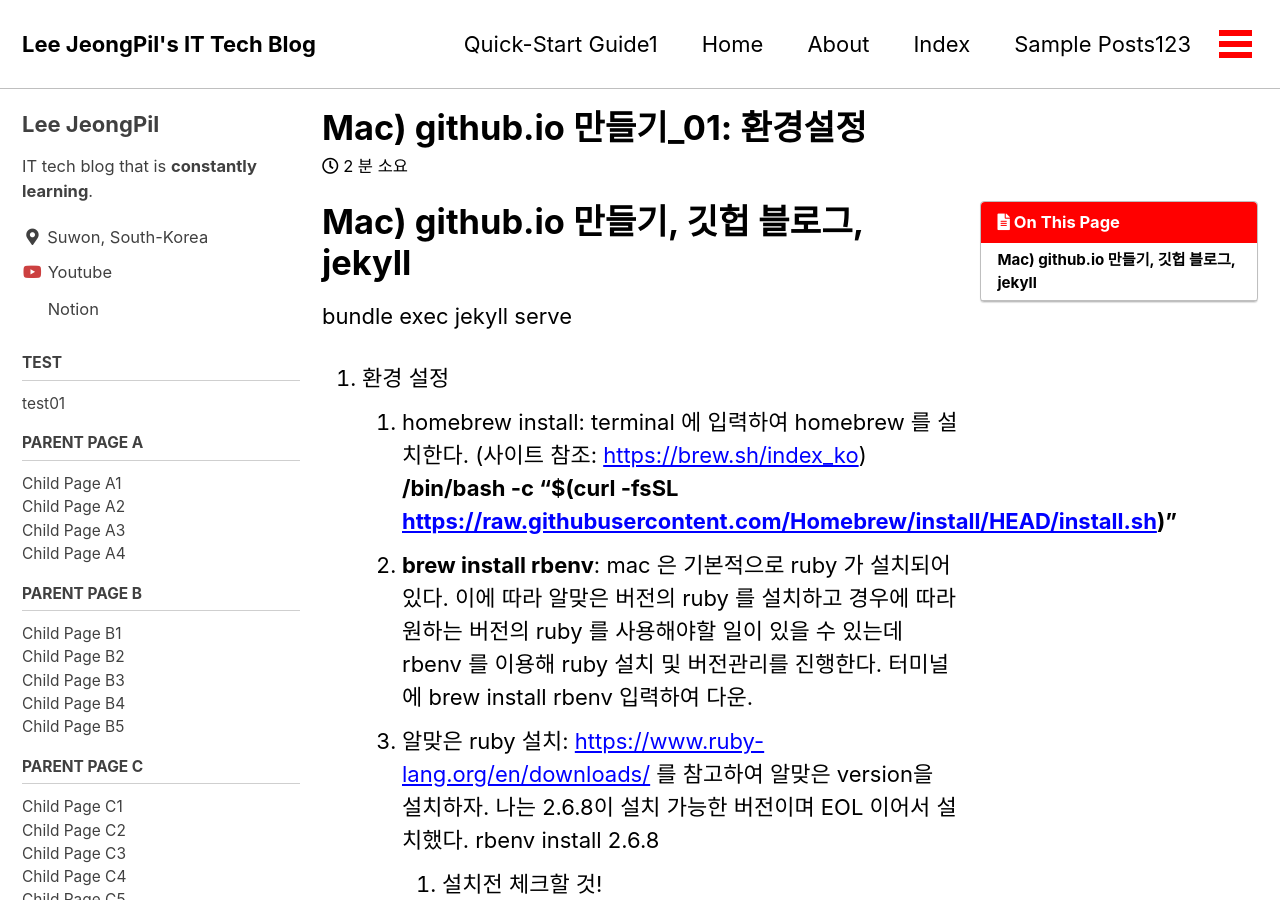
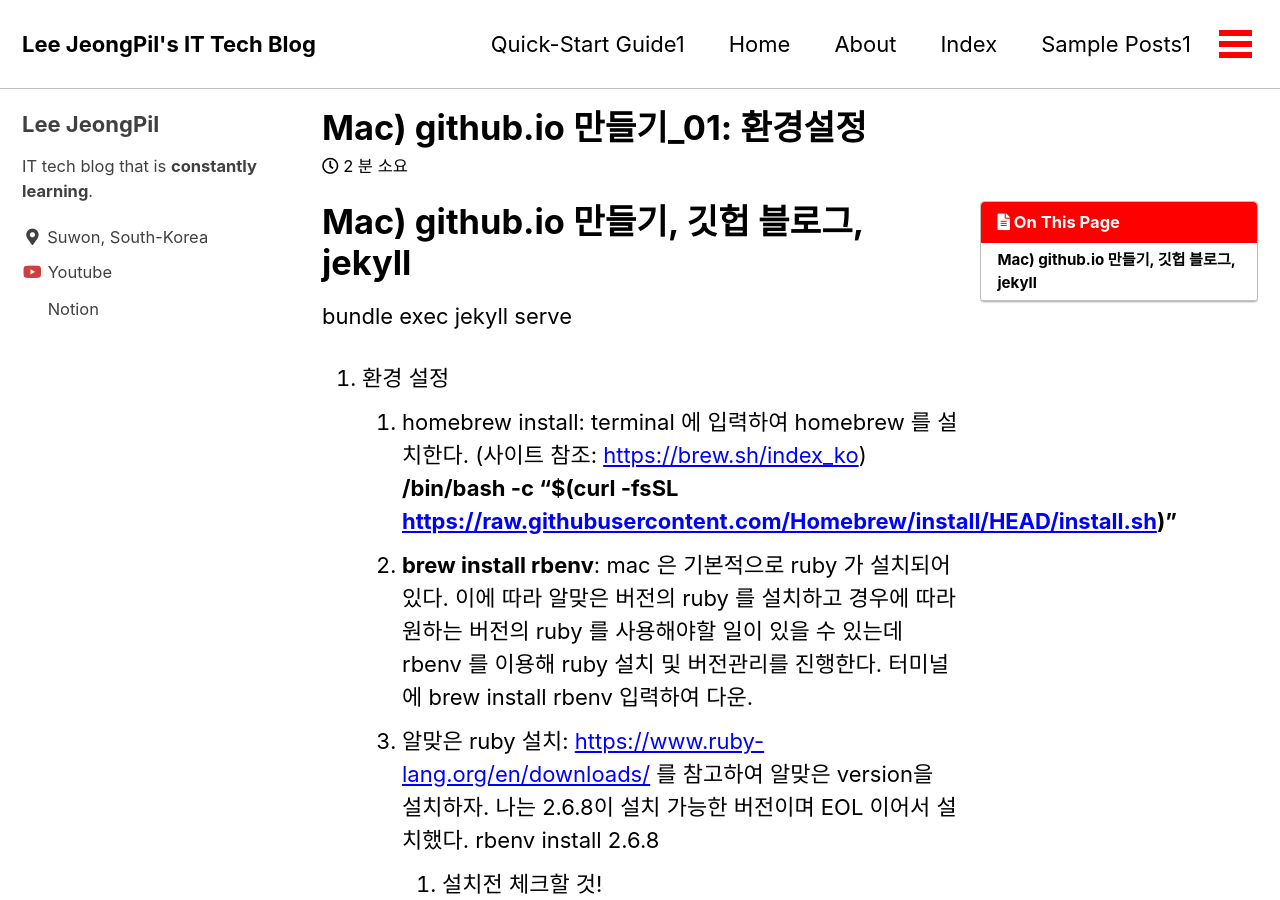
Before and after one commit to leejeongpil/leejeongpil.github.io, a Jekyll site: the page built from _posts/2021-08-01-first-post-test.md, in a window 1280 px wide and 900 px high. Built offline with Jekyll 4.4.1, drawn with Linux system fonts in a browser that asks for light colours; cached includes are drawn as plain includes; part of the change alters nothing that is shown.

Commit message:
Update navigation.yml

```diff
--- a/_data/navigation.yml
+++ b/_data/navigation.yml
@@ -17,68 +17,68 @@ main:
     url: https://github.com/leejeongpil
   - title: "Index"
     url: https://github.com/leejeongpil
-  - title: "Sample Posts123"
+  - title: "Sample Posts1"
     url: /year-archive/
   - title: "Sample Posts2"
     url: /collection-archive/
   - title: "Sample Posts3"
     url: /sitemap/
 # documentation links
-# docs:
-#   - title: Getting Started
-#     children:
-#       - title: "Quick-Start Guide"
-#         url: /docs/quick-start-guide/
-#       - title: "Structure"
-#         url: /docs/structure/
-#       - title: "Installation"
-#         url: /docs/installation/
-#       - title: "Upgrading"
-#         url: /docs/upgrading/
-#   - title: Customization
-#     children:
-#       - title: "Configuration"
-#         url: /docs/configuration/
-#       - title: "Overriding Theme Defaults"
-#         url: /docs/overriding-theme-defaults/
-#       - title: "Navigation"
-#         url: /docs/navigation/
-#       - title: "UI Text"
-#         url: /docs/ui-text/
-#       - title: "Authors"
-#         url: /docs/authors/
-#       - title: "Layouts"
-#         url: /docs/layouts/
-#   - title: Content
-#     children:
-#       - title: "Working with Posts"
-#         url: /docs/posts/
-#       - title: "Working with Pages"
-#         url: /docs/pages/
-#       - title: "Working with Collections"
-#         url: /docs/collections/
-#       - title: "Helpers"
-#         url: /docs/helpers/
-#       - title: "Utility Classes"
-#         url: /docs/utility-classes/
-#   - title: Extras
-#     children:
-#       - title: "Stylesheets"
-#         url: /docs/stylesheets/
-#       - title: "JavaScript"
-#         url: /docs/javascript/
-#   - title: Meta
-#     children:
-#       - title: "History"
-#         url: /docs/history/
-#       - title: "Contributing"
-#         url: /docs/contributing/
-#       - title: "Old 2.2 Docs"
-#         url: /docs/docs-2-2/
-#       - title: "License"
-#         url: /docs/license/
-#       - title: "Terms &amp; Privacy Policy"
-#         url: /terms/
+docs:
+  - title: Getting Started
+    children:
+      - title: "Quick-Start Guide"
+        url: /docs/quick-start-guide/
+      - title: "Structure"
+        url: /docs/structure/
+      - title: "Installation"
+        url: /docs/installation/
+      - title: "Upgrading"
+        url: /docs/upgrading/
+  - title: Customization
+    children:
+      - title: "Configuration"
+        url: /docs/configuration/
+      - title: "Overriding Theme Defaults"
+        url: /docs/overriding-theme-defaults/
+      - title: "Navigation"
+        url: /docs/navigation/
+      - title: "UI Text"
+        url: /docs/ui-text/
+      - title: "Authors"
+        url: /docs/authors/
+      - title: "Layouts"
+        url: /docs/layouts/
+  - title: Content
+    children:
+      - title: "Working with Posts"
+        url: /docs/posts/
+      - title: "Working with Pages"
+        url: /docs/pages/
+      - title: "Working with Collections"
+        url: /docs/collections/
+      - title: "Helpers"
+        url: /docs/helpers/
+      - title: "Utility Classes"
+        url: /docs/utility-classes/
+  - title: Extras
+    children:
+      - title: "Stylesheets"
+        url: /docs/stylesheets/
+      - title: "JavaScript"
+        url: /docs/javascript/
+  - title: Meta
+    children:
+      - title: "History"
+        url: /docs/history/
+      - title: "Contributing"
+        url: /docs/contributing/
+      - title: "Old 2.2 Docs"
+        url: /docs/docs-2-2/
+      - title: "License"
+        url: /docs/license/
+      - title: "Terms &amp; Privacy Policy"
+        url: /terms/
 
 # # sidebar navigation list sample
 # sidebar-sample:
@@ -134,50 +134,50 @@ main:
 #   sidebar:
 #     nav: "docs"
 
-main-sidebar:
-  - title: "test"
-    url: "/test/"
-    children:
-      - title: "test01"
-        url: "/test/test01/"
-  - title: "Parent Page A"
-    url: "/Parent Page A/"
-    children:
-      - title: "Child Page A1"
-        url: "/Parent Page A/Child Page A1/"
-      - title: "Child Page A2"
-        url: /
-      - title: "Child Page A3"
-        url: /
-      - title: "Child Page A4"
-        url: /
-  - title: "Parent Page B"
-    children:
-      - title: "Child Page B1"
-        url: /
-      - title: "Child Page B2"
-        url: /
-      - title: "Child Page B3"
-        url: /
-      - title: "Child Page B4"
-        url: /
-      - title: "Child Page B5"
-        url: /
-  - title: "Parent Page C"
-    children:
-      - title: "Child Page C1"
-        url: /
-      - title: "Child Page C2"
-        url: /
-      - title: "Child Page C3"
-        url: /
-      - title: "Child Page C4"
-        url: /
-      - title: "Child Page C5"
-        url: /
-  - title: "Parent Page D"
-    children:
-      - title: "Child Page D1"
-        url: /
-      - title: "Child Page D2"
-        url: /
+# main-sidebar:
+#   - title: "test"
+#     url: "/test/"
+#     children:
+#       - title: "test01"
+#         url: "/test/test01/"
+#   - title: "Parent Page A"
+#     url: "/Parent Page A/"
+#     children:
+#       - title: "Child Page A1"
+#         url: "/Parent Page A/Child Page A1/"
+#       - title: "Child Page A2"
+#         url: /
+#       - title: "Child Page A3"
+#         url: /
+#       - title: "Child Page A4"
+#         url: /
+#   - title: "Parent Page B"
+#     children:
+#       - title: "Child Page B1"
+#         url: /
+#       - title: "Child Page B2"
+#         url: /
+#       - title: "Child Page B3"
+#         url: /
+#       - title: "Child Page B4"
+#         url: /
+#       - title: "Child Page B5"
+#         url: /
+#   - title: "Parent Page C"
+#     children:
+#       - title: "Child Page C1"
+#         url: /
+#       - title: "Child Page C2"
+#         url: /
+#       - title: "Child Page C3"
+#         url: /
+#       - title: "Child Page C4"
+#         url: /
+#       - title: "Child Page C5"
+#         url: /
+#   - title: "Parent Page D"
+#     children:
+#       - title: "Child Page D1"
+#         url: /
+#       - title: "Child Page D2"
+#         url: /
```
